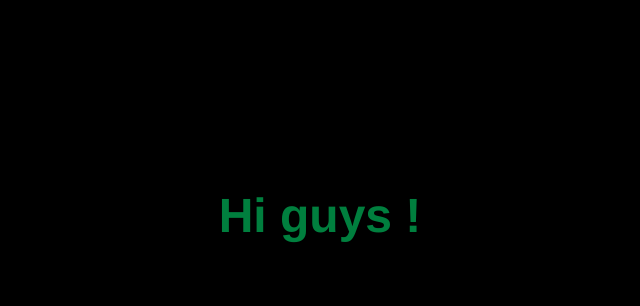
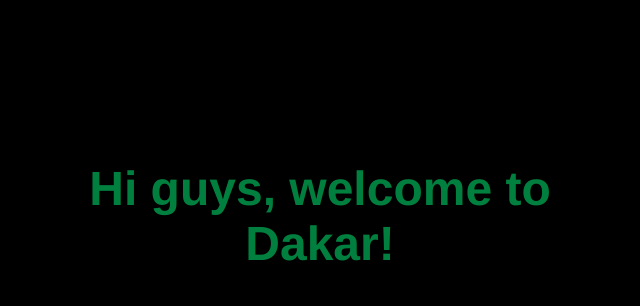
Before and after one commit to cherifyounouss/practice, a plain HTML site: page index.html in a window 1280 px wide. Shown: the part 192-498 px from the top of the page, without its empty margins (328-968 px from the left). Drawn offline with Linux system fonts and the light colour scheme.

Commit message:
Message de bienvenue

```diff
--- a/index.html
+++ b/index.html
@@ -18,6 +18,6 @@
 	</style>
 </head>
 <body>
-	<h1>Hi guys !</h1>
+	<h1>Hi guys, welcome to Dakar!</h1>
 </body>
 </html>
```
